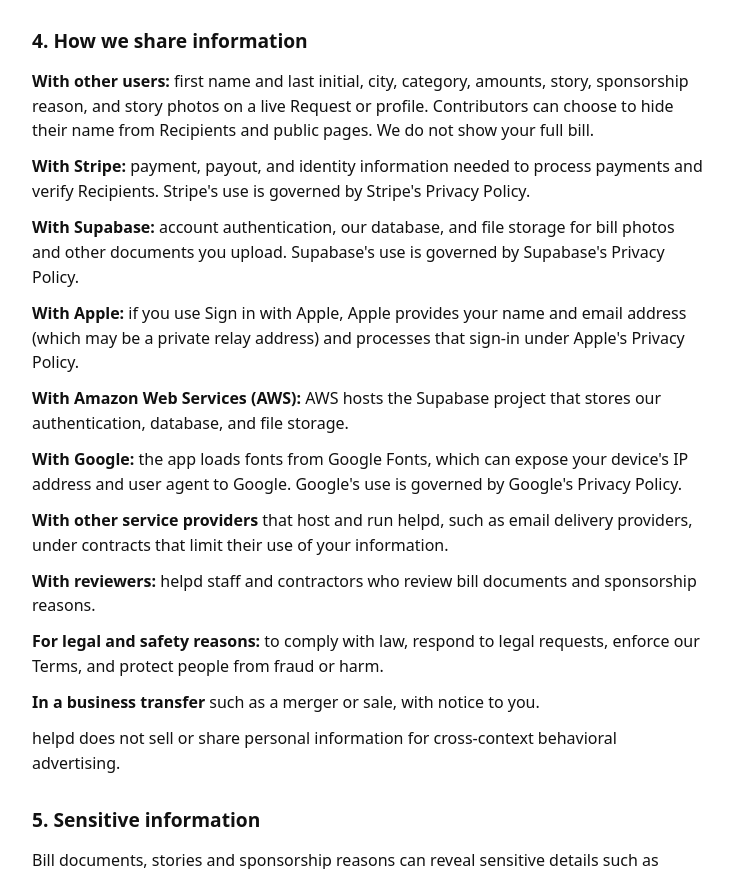
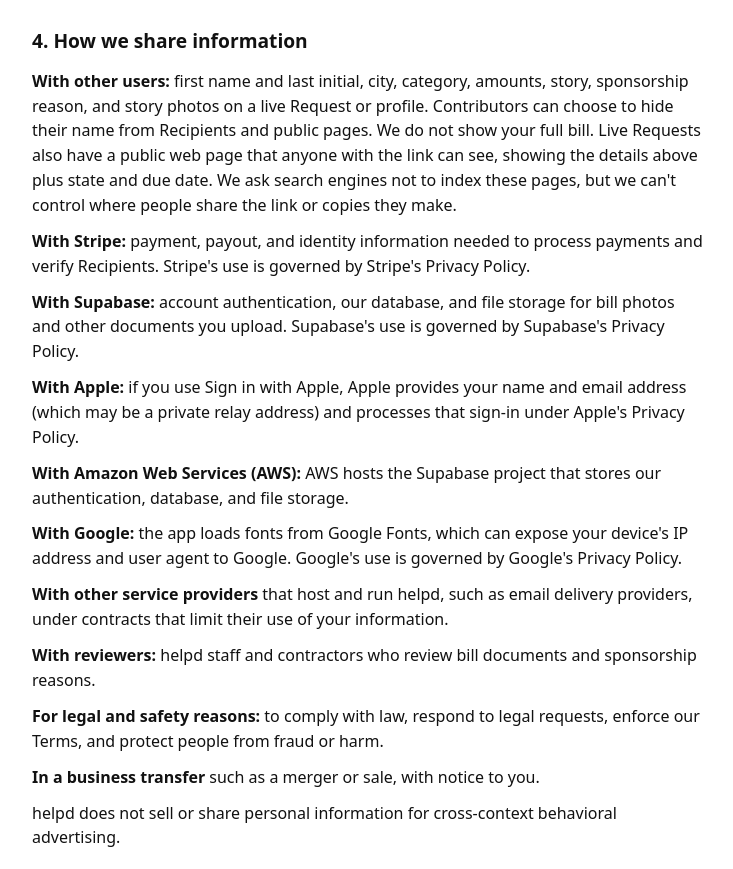
Before and after one commit to raffaelp1986/helpd-landing, a plain HTML site: page privacy/index.html in a window 1280 px wide. Shown: the part 1422-2291 px from the top of the page, without its empty margins (272-1005 px from the left). Drawn offline with Linux system fonts and the light colour scheme.

Commit message:
Add share-link wording to Terms and Privacy
Replace both pages with the updated uploads, including the public share-link text in Terms section 13 and Privacy section 4.

Co-authored-by: raffaelp1986 <raffaelp1986@users.noreply.github.com>

```diff
--- a/privacy/index.html
+++ b/privacy/index.html
@@ -37,7 +37,7 @@
     </section>
     <section id="4-how-we-share-information">
     <h2>4. How we share information</h2>
-    <p><strong>With other users:</strong> first name and last initial, city, category, amounts, story, sponsorship reason, and story photos on a live Request or profile. Contributors can choose to hide their name from Recipients and public pages. We do not show your full bill.</p>
+    <p><strong>With other users:</strong> first name and last initial, city, category, amounts, story, sponsorship reason, and story photos on a live Request or profile. Contributors can choose to hide their name from Recipients and public pages. We do not show your full bill. Live Requests also have a public web page that anyone with the link can see, showing the details above plus state and due date. We ask search engines not to index these pages, but we can&#x27;t control where people share the link or copies they make.</p>
     <p><strong>With Stripe:</strong> payment, payout, and identity information needed to process payments and verify Recipients. Stripe&#x27;s use is governed by Stripe&#x27;s Privacy Policy.</p>
     <p><strong>With Supabase:</strong> account authentication, our database, and file storage for bill photos and other documents you upload. Supabase&#x27;s use is governed by Supabase&#x27;s Privacy Policy.</p>
     <p><strong>With Apple:</strong> if you use Sign in with Apple, Apple provides your name and email address (which may be a private relay address) and processes that sign-in under Apple&#x27;s Privacy Policy.</p>
```
Also changed, not shown: terms/index.html (+1 -1 lines).
